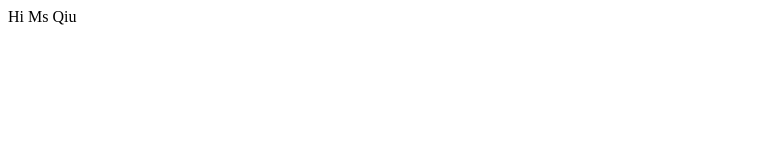
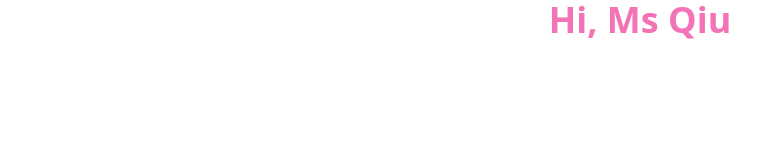
Before and after one commit to Kun8018/love, a plain HTML site: page index.html in a window 1280 px wide. Shown: the whole page, without its empty margins (0-784 px from the left). Drawn offline with nearby package versions, Linux system fonts and the light colour scheme.

Commit message:
feat: 修改字体

```diff
--- a/index.html
+++ b/index.html
@@ -1,3 +1,13 @@
+<!doctype html>
 <html>
-  <body>Hi Ms Qiu</body>
+  <meta charset="UTF-8">
+  <meta name="viewport" content="width=device-width, initial-scale=1.0">
+  <script src="https://cdn.tailwindcss.com"></script>
+  <body>
+    <div class="flex justify-center content-center text-pink-400">
+      <h1 class="text-4xl font-bold color-white">
+        Hi, Ms Qiu
+      </h1>
+    </div>
+  </body>
 </html>
```
